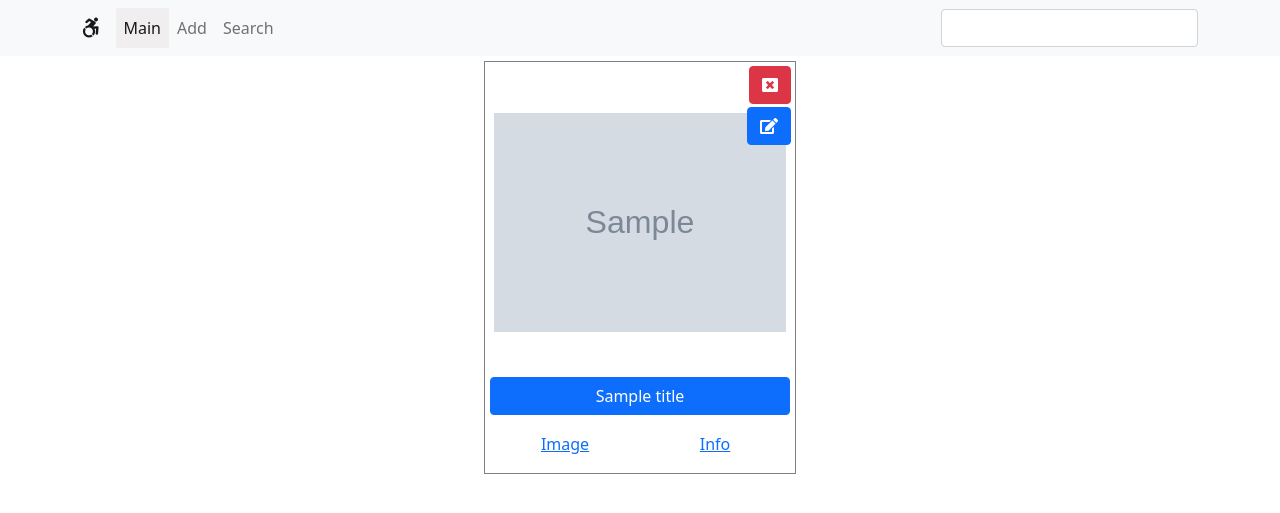
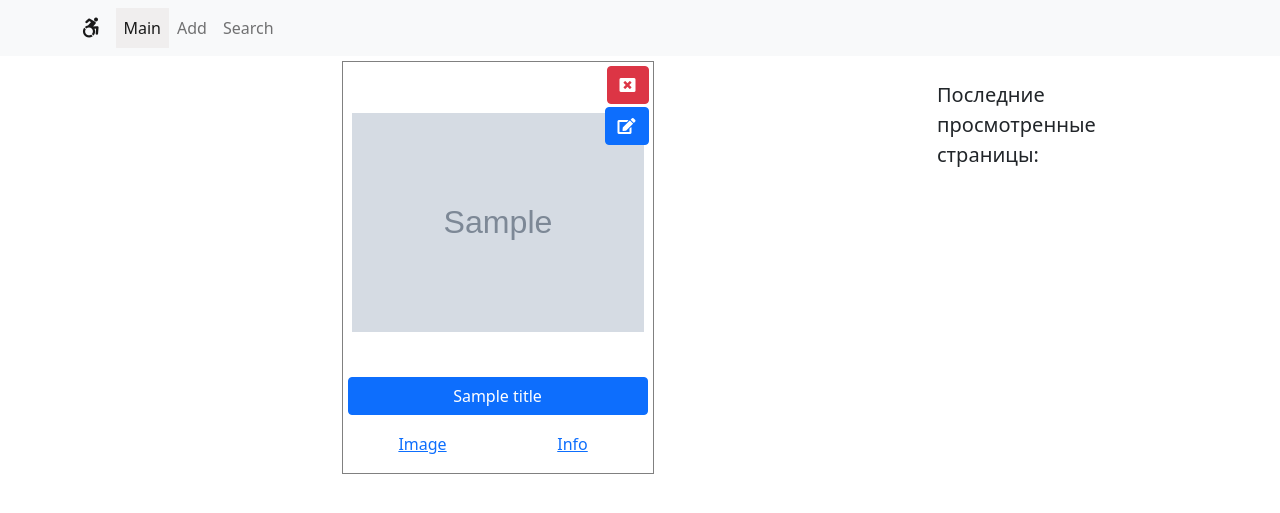
Before and after one commit to Ashuuya/BackendLabs, a PHP site: template views/main.twig in a window 1280 px wide. Shown: the top 513 px of the page. Run offline with PHP 8.4, Linux system fonts and the light colour scheme; the template is opened without the code that fills it: most values are stand-ins (such as "Sample title", 1, 10 or a date in 2020); grey boxes marked "Sample" are stand-in pictures; some libraries are stand-ins or nearby versions.

Commit message:
web history view added to __layout

```diff
--- a/controllers/MainController.php
+++ b/controllers/MainController.php
@@ -16,6 +16,7 @@
         } else {
             $query = $this->pdo->query("SELECT * FROM titles");
         }
+        $context['viewed_pages'] = array_reverse($_SESSION['viewed_pages']);
 
 
         // стягиваем данные через fetchAll() и сохраняем результат в контекст
--- a/views/__layout.twig
+++ b/views/__layout.twig
@@ -47,14 +47,28 @@
                     </li>
                 </ul>
             </div>
-            <form action="/set-welcome/">
-                <input type="text" name="message" class="form-control mr-2 ml-2">
-            </form>
         </div>
     </nav>
-
-    {% block content %}
-        пустота
-    {% endblock %}
+    <div class="container">
+        <div class="row align-items-start">
+            <div class="col-9 align-self-start">
+                {% block content %}
+                Пустота
+                {% endblock %}
+            </div>
+            <div class="col-3 mt-4">
+                <p style="font-size: 1.25rem;">
+                    Последние просмотренные страницы:
+                </p>
+                <div class="list-group">
+                    {% for m in viewed_pages %}
+                    <li class="list-group-item list-group-item-action list-group-item-dark">
+                        {{m}}
+                    </li>
+                    {% endfor %}
+                </div>
+            </div>
+        </div>
+    </div>
 </body>
 </html>
```
Also changed, not shown: framework/TwigBaseController.php (+9 -0 lines).
